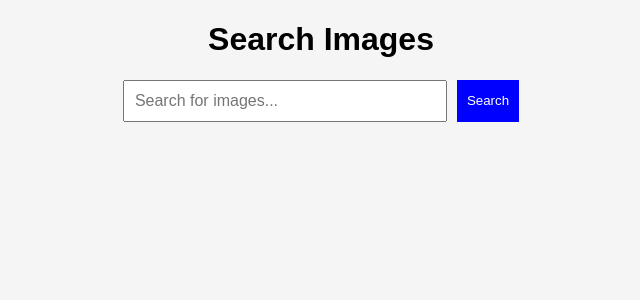
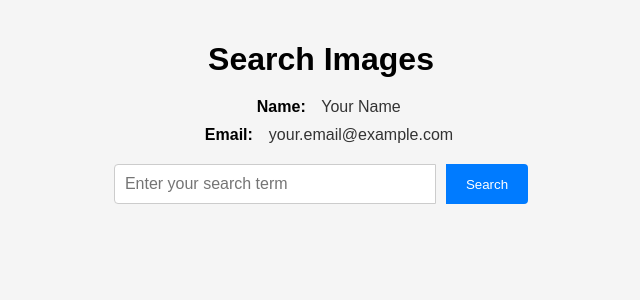
Before and after one commit to AakashGaur03/Vega6Task, a React (Vite) app in the folder image-caption-app/: page / in a window 1280 px wide. Shown: the top 300 px of the page, without its empty margins (319-959 px from the left). Built offline with nearby package versions, Linux system fonts and the light colour scheme.

Commit message:
Updates in UI

```diff
--- /dev/null
+++ b/image-caption-app/src/component/Editor.css
@@ -0,0 +1,61 @@
+.editor-container {
+	padding: 20px;
+	max-width: 1300px; /* Adjusted to fit both canvas and button box */
+	margin: 0 auto;
+}
+
+h1 {
+	text-align: center;
+	margin-bottom: 20px;
+}
+
+.editor-layout {
+	display: flex;
+	gap: 20px;
+	align-items: flex-start;
+}
+
+.canvas-container {
+	flex: 1;
+}
+
+.editor-canvas {
+	border: 1px solid #ccc;
+	width: 600px;
+	height: 400px;
+}
+
+.button-box {
+	width: 600px; /* Same width as canvas */
+	height: 400px; /* Same height as canvas */
+	border: 1px solid #ccc;
+	display: flex;
+	flex-direction: column;
+	justify-content: space-between; /* Space buttons evenly, with download at bottom */
+	padding: 20px;
+	background-color: #f9f9f9;
+	border-radius: 4px;
+}
+
+.button-box button {
+	padding: 10px;
+	background-color: #007bff;
+	color: white;
+	border: none;
+	border-radius: 4px;
+	cursor: pointer;
+	font-size: 1rem;
+	transition: background-color 0.2s ease;
+}
+
+.button-box button:hover {
+	background-color: #0056b3;
+}
+
+.button-box .download-button {
+	background-color: #28a745; /* Different color for download button */
+}
+
+.button-box .download-button:hover {
+	background-color: #218838;
+}
--- a/image-caption-app/src/component/Editor.jsx
+++ b/image-caption-app/src/component/Editor.jsx
@@ -1,6 +1,7 @@
 import React, { useEffect, useRef } from "react";
 import { useSearchParams } from "react-router-dom";
 import { fabric } from "fabric";
+import "./Editor.css"; // Import the CSS file
 
 const Editor = () => {
 	const [searchParams] = useSearchParams();
@@ -96,10 +97,11 @@ const Editor = () => {
 
 		let shape;
 		switch (shapeType) {
-			case "circle":
-				shape = new fabric.Circle({
-					radius: 30,
-					fill: "red",
+			case "triangle":
+				shape = new fabric.Triangle({
+					width: 80,
+					height: 60,
+					fill: "green",
 					left: 50,
 					top: 50,
 				});
@@ -113,14 +115,29 @@ const Editor = () => {
 					top: 50,
 				});
 				break;
-			case "triangle":
-				shape = new fabric.Triangle({
-					width: 80,
-					height: 60,
-					fill: "green",
+			case "circle":
+				shape = new fabric.Circle({
+					radius: 30,
+					fill: "red",
 					left: 50,
 					top: 50,
 				});
+				break;
+			case "polygon":
+				shape = new fabric.Polygon(
+					[
+						{ x: 50, y: 50 },
+						{ x: 100, y: 50 },
+						{ x: 120, y: 90 },
+						{ x: 80, y: 120 },
+						{ x: 40, y: 90 },
+					],
+					{
+						fill: "purple",
+						left: 50,
+						top: 50,
+					}
+				);
 				break;
 			default:
 				return;
@@ -147,27 +164,25 @@ const Editor = () => {
 	};
 
 	return (
-		<div style={{ padding: "20px" }}>
+		<div className="editor-container">
 			<h1>Image Editor</h1>
-			<div style={{ marginBottom: "20px" }}>
-				<canvas ref={canvasRef} style={{ border: "1px solid #ccc" }} />
-			</div>
-			<div style={{ display: "flex", gap: "10px", flexWrap: "wrap" }}>
-				<button onClick={addText} style={{ padding: "8px 16px", cursor: "pointer" }}>
-					Add Text
-				</button>
-				<button onClick={() => addShape("circle")} style={{ padding: "8px 16px", cursor: "pointer" }}>
-					Add Circle
-				</button>
-				<button onClick={() => addShape("rectangle")} style={{ padding: "8px 16px", cursor: "pointer" }}>
-					Add Rectangle
-				</button>
-				<button onClick={() => addShape("triangle")} style={{ padding: "8px 16px", cursor: "pointer" }}>
-					Add Triangle
-				</button>
-				<button onClick={downloadImage} style={{ padding: "8px 16px", cursor: "pointer" }}>
-					Download
-				</button>
+			<div className="editor-layout">
+				{/* Left Side: Canvas */}
+				<div className="canvas-container">
+					<canvas ref={canvasRef} className="editor-canvas" />
+				</div>
+
+				{/* Right Side: Buttons in a Box */}
+				<div className="button-box">
+					<button onClick={addText}>Add Caption</button>
+					<button onClick={() => addShape("triangle")}>Add Triangle</button>
+					<button onClick={() => addShape("rectangle")}>Add Rectangle</button>
+					<button onClick={() => addShape("circle")}>Add Circle</button>
+					<button onClick={() => addShape("polygon")}>Add Polygon</button>
+					<button onClick={downloadImage} className="download-button">
+						Download Image
+					</button>
+				</div>
 			</div>
 		</div>
 	);
--- /dev/null
+++ b/image-caption-app/src/component/Home.css
@@ -0,0 +1,128 @@
+.home-container {
+	padding: 20px;
+	max-width: 1200px;
+	margin: 0 auto;
+}
+
+h1 {
+	text-align: center;
+	margin-bottom: 20px;
+}
+
+.user-info {
+	margin-bottom: 20px;
+}
+
+.info-group {
+	margin-bottom: 10px;
+}
+
+.info-group .label {
+	display: inline-block;
+	width: 80px;
+	font-weight: bold;
+}
+
+.info-group .value {
+	display: inline-block;
+	color: #333;
+}
+
+.search-bar {
+	display: flex;
+	justify-content: center;
+	margin-bottom: 20px;
+}
+
+.search-bar input {
+	padding: 10px;
+	width: 300px;
+	border: 1px solid #ccc;
+	border-radius: 4px 0 0 4px;
+}
+
+.search-bar button {
+	padding: 10px 20px;
+	background-color: #007bff;
+	color: white;
+	border: none;
+	border-radius: 0 4px 4px 0;
+	cursor: pointer;
+}
+
+.search-bar button:hover {
+	background-color: #0056b3;
+}
+
+.search-bar button:disabled {
+	background-color: #cccccc;
+	cursor: not-allowed;
+}
+
+.image-grid {
+	display: grid;
+	grid-template-columns: repeat(4, 1fr); /* 4 images in a row */
+	gap: 20px;
+}
+
+.image-card {
+	display: flex;
+	flex-direction: column;
+	align-items: center;
+	border: 1px solid #ddd;
+	border-radius: 4px;
+	padding: 10px;
+	background-color: rgb(169, 210, 255);
+	height: 250px; /* Fixed height for each card */
+	transition: transform 0.2s ease, box-shadow 0.2s ease; /* Smooth transition for hover */
+}
+
+.image-card:hover {
+	transform: scale(1.05); /* Slight zoom on hover */
+	box-shadow: 0 4px 8px rgba(0, 0, 0, 0.2); /* Add shadow on hover */
+}
+
+.image-wrapper {
+	width: 100%;
+	height: 220px; /* Fixed height for the image container, adjusted to fit within .image-card */
+	display: flex;
+	justify-content: center;
+	align-items: center;
+	overflow: hidden;
+}
+
+.image-card img {
+	max-height: 220px; /* Match the wrapper height */
+	max-width: 100%;
+	object-fit: contain; /* Maintain aspect ratio without cropping */
+	border-radius: 4px;
+}
+
+.image-card button {
+	margin-top: 10px;
+	padding: 8px 16px;
+	background-color: #28a745;
+	color: white;
+	border: none;
+	border-radius: 4px;
+	cursor: pointer;
+	width: 100%; /* Make button full width */
+}
+
+.image-card button:hover {
+	background-color: #218838;
+}
+
+.error-message {
+	text-align: center;
+	color: #d9534f; /* Bootstrap's danger color */
+	margin-bottom: 20px;
+	font-size: 1.1rem;
+}
+
+.loading-message {
+	text-align: center;
+	color: #007bff; /* Bootstrap's primary color */
+	margin-bottom: 20px;
+	font-size: 1.1rem;
+}
--- a/image-caption-app/src/component/Home.jsx
+++ b/image-caption-app/src/component/Home.jsx
@@ -1,23 +1,43 @@
 import React, { useState } from "react";
 import { useNavigate } from "react-router-dom";
 import axios from "axios";
+import "./Home.css";
 
 const Home = () => {
 	const [query, setQuery] = useState("");
 	const [images, setImages] = useState([]);
+	const [isLoading, setIsLoading] = useState(false); // Add loading state
+	const [error, setError] = useState(null); // Add error state
 	const navigate = useNavigate();
 
+	// Predefined Name and Email
+	const name = "Your Name"; // Replace with actual name
+	const email = "your.email@example.com"; // Replace with actual email
+
 	const fetchImages = async () => {
-		if (!query.trim()) return alert("Enter a search term!");
+		if (!query.trim()) {
+			setError("Please enter a search term!");
+			return;
+		}
+
+		setIsLoading(true); // Start loading
+		setError(null); // Clear previous errors (fixed typo: setzenError -> setError)
 
 		try {
 			const response = await axios.get(
 				`https://api.unsplash.com/search/photos?query=${query}&per_page=10&client_id=jke0RrBWP5B6gV9vZGrijW5XOGCMHxJNLkn9vCvB9qo`
 			);
 			setImages(response.data.results);
+
+			// Check if no results were found
+			if (response.data.results.length === 0) {
+				setError(`No results found for "${query}"`);
+			}
 		} catch (error) {
 			console.error("Error fetching images:", error);
-			alert("Failed to fetch images");
+			setError("Failed to fetch images. Please try again later.");
+		} finally {
+			setIsLoading(false); // Stop loading
 		}
 	};
 
@@ -28,24 +48,49 @@ const Home = () => {
 	return (
 		<div className="home-container">
 			<h1>Search Images</h1>
+
+			{/* Display Name and Email as static text */}
+			<div className="user-info">
+				<div className="info-group">
+					<span className="label">Name:</span>
+					<span className="value">{name}</span>
+				</div>
+				<div className="info-group">
+					<span className="label">Email:</span>
+					<span className="value">{email}</span>
+				</div>
+			</div>
+
+			{/* Search Bar */}
 			<div className="search-bar">
 				<input
 					type="text"
-					placeholder="Search for images..."
+					placeholder="Enter your search term"
 					value={query}
 					onChange={(e) => setQuery(e.target.value)}
 				/>
-				<button onClick={fetchImages}>Search</button>
+				<button onClick={fetchImages} disabled={isLoading}>
+					{isLoading ? "Searching..." : "Search"}
+				</button>
 			</div>
 
+			{/* Error Message or Loading State */}
+			{error && <div className="error-message">{error}</div>}
+			{isLoading && <div className="loading-message">Loading images...</div>}
+
+			{/* Image Grid */}
+			{!isLoading && !error && images.length > 0 && (
 				<div className="image-grid">
 					{images.map((img) => (
 						<div key={img.id} className="image-card">
+							<div className="image-wrapper">
 								<img src={img.urls.small} alt={img.alt_description} />
+							</div>
 							<button onClick={() => goToEditor(img.urls.full)}>Add Captions</button>
 						</div>
 					))}
 				</div>
+			)}
 		</div>
 	);
 };
```
Lines whose indentation alone changed are shown as unchanged.
